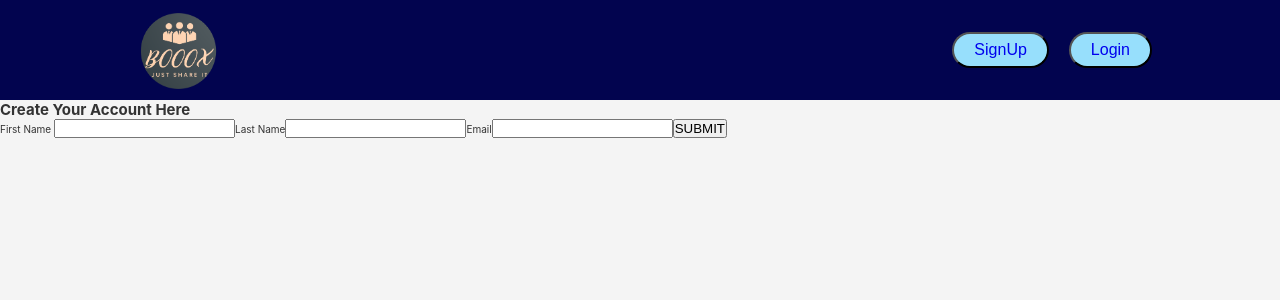
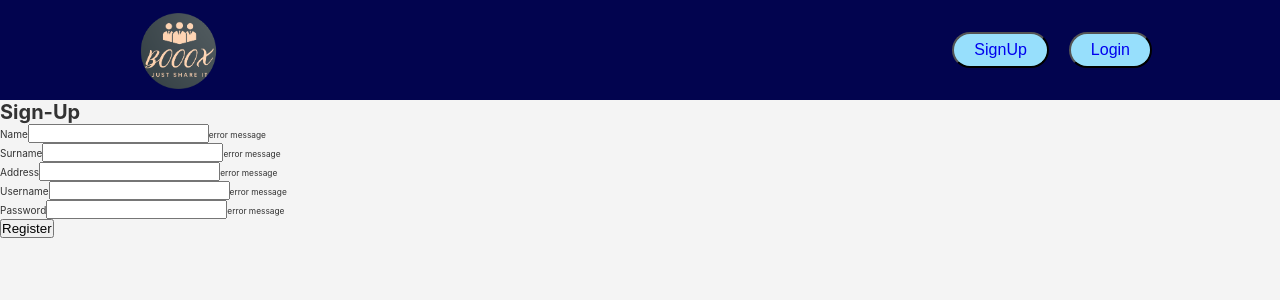
Before and after one commit to lavinialoredana/booox-fe, a React (Create React App) app: page /signup in a window 1280 px wide. Shown: the top 300 px of the page. Built offline with nearby package versions, Linux system fonts and the light colour scheme; the HTML template or start-up script is replaced by a standard one.

Commit message:
updated with Roshan's code

```diff
--- /dev/null
+++ b/src/components/Delete.js
@@ -0,0 +1,38 @@
+import React, { useState, useEffect } from "react";
+import "../App.css";
+
+const Delete = (props) => {
+  const [isDeleted, setIsDeleted] = useState(true);
+
+  const deleteFunction = (id) => {
+    fetch("/delete?q=" + id, {
+      method: "DELETE",
+      header: {
+        Accept: "application.json",
+        "Content-Type": "application.json",
+      },
+    });
+    if (isDeleted === true) {
+      setIsDeleted(false);
+    }
+
+    if (isDeleted === false) {
+      setIsDeleted(true);
+    }
+
+    props.reRenderFunction(isDeleted);
+  };
+
+  return (
+    <button
+      className="book-delete-button"
+      onClick={() => {
+        deleteFunction(props.idToDelete);
+      }}
+    >
+      <p>DELETE</p>
+    </button>
+  );
+};
+
+export default Delete;
--- a/src/components/Login.js
+++ b/src/components/Login.js
@@ -1,24 +1,39 @@
-import React from 'react';
-import '../App.css';
-import Button from './Button';
+import React from "react";
+import "../App.css";
+import Button from "./Button";
+import { Link } from "react-router-dom";
 
 const Login = (props) => {
+  return (
+    <div className="login-register-body">
+      <div className="login-register-container">
+        <div className="login-register-header">
+          <h1>Login</h1>
+        </div>
 
-
-
-    return (
-        <div class="form-div-2">
-                    <h2>Sign In here</h2>
-                    <form class="login-form">
-                        <label for="username">Username</label>
-                        <input type="text" name="username" id="username" />
-                        <label for="password">Password</label>
-                        <input type="password" name="password" id="password" />
-                        <Button buttonName = 'login'/>
-
-                    </form>
+        <form className="form" id="form">
+          <div className="form-control">
+            <level for="login-username">Username</level>
+            <input type="text" id="login-username" />
+            <i className="fas fa-check-circle" />
+            <i className="fas fa-exclamation-circle" />
+            <small>error message</small>
+          </div>
+          <div className="form-control">
+            <level for="login-password">Password</level>
+            <input type="text" id="login-password" />
+            <i className="fas fa-check-circle" />
+            <i className="fas fa-exclamation-circle" />
+            <small>error message</small>
+          </div>
+          <button>Login</button>
+        </form>
+        <div>
+          <Link to="/loggedIn/">click me for user page</Link>
         </div>
-    )
-}
+      </div>
+    </div>
+  );
+};
 
 export default Login;
--- a/src/components/Search.js
+++ b/src/components/Search.js
@@ -4,21 +4,42 @@ import Button from "./Button";
 
 const Search = (props) => {
   const [inputValue, setInputValue] = useState("");
-  const [inputValue1, setInputValue1] = useState("");
 
   const handleOnChange = (event) => {
-    const newData = event.target.value;
-    setInputValue(newData);
+    setInputValue(event.target.value);
   };
+
+  console.log(inputValue);
 
   const handleOnSubmit = (event) => {
     event.preventDefault();
     props.search(inputValue);
-    setInputValue1("some");
   };
 
+  //   const handleOnSubmit = async (event) => {
+  //     await fetch("/search", {
+  //       method: "GET",
+  //       headers: {
+  //         "Content-Type": "application/json",
+  //       },
+  //       // We convert the React state to JSON and send it as the POST body
+  //       body: JSON.stringify(inputValue)
+  //     }).then(function (response) {
+  //       console.log(response);
+  //       response.json();
+  //     })
+
+  //     event.preventDefault();
+  //   };
+
+  //   const handleOnSubmit = (event) => {
+  //     event.preventDefault();
+  //
+
+  //   };
+
   return (
-    <div className={inputValue1 ? "search search1" : "search"}>
+    <div className="search">
       <form onSubmit={handleOnSubmit}>
         <label htmlFor="search"></label>
         <input
--- a/src/components/SearchResults.js
+++ b/src/components/SearchResults.js
@@ -1,39 +1,42 @@
 import React, { useState, useEffect } from "react";
 import "../App.css";
 import Search from "./Search";
+import Delete from "./Delete";
 
 const SearchResults = () => {
   const [finalSearchValue, setFinalSearchValue] = useState("");
-  console.log(finalSearchValue);
+  console.log("finaaalsearchvalue", finalSearchValue);
 
   const [fetchedData, setFetchedData] = useState([]);
 
+  const [renderOnDelete, setRenderOnDelete] = useState();
+
   useEffect(() => {
-    fetch("/search")
+    fetch(`/search?q=${finalSearchValue}`)
       .then((res) => res.json())
       .then((result) => setFetchedData(result))
       .catch((error) => console.error(error));
-  }, []);
+  }, [finalSearchValue, renderOnDelete]);
 
   console.log("fetchedData", fetchedData);
+  console.log(finalSearchValue);
 
-  finalSearchValue.toLowerCase();
-
-  const filtered = fetchedData.filter(
-    (any) =>
-      any.author.toLowerCase().includes(finalSearchValue) ||
-      any.title.toLowerCase().includes(finalSearchValue) ||
-      any.language.toLowerCase().includes(finalSearchValue) ||
-      any.publisher.toLowerCase().includes(finalSearchValue) ||
-      any.subtitle.toLowerCase().includes(finalSearchValue)
-  );
-  console.log("filtered", filtered);
+  //   const filtered = fetchedData.filter(
+  //     (any) =>
+  //       any.author.toLowerCase().includes(finalSearchValue) ||
+  //       any.title.toLowerCase().includes(finalSearchValue) ||
+  //       any.language.toLowerCase().includes(finalSearchValue) ||
+  //       any.publisher.toLowerCase().includes(finalSearchValue) ||
+  //       any.subtitle.toLowerCase().includes(finalSearchValue)
+  //   );
+  //   console.log("filtered", filtered);
 
   const DisplayAll = () => {
     if (finalSearchValue === "*") {
       return fetchedData.map((any) => {
         return (
           <div className="single-book-details">
+            <Delete />
             <div>{any.title}</div>
             <div>{any.author}</div>
             <div>{any.published_date}</div>
@@ -45,9 +48,10 @@ const SearchResults = () => {
         );
       });
     } else {
-      return filtered.map((any) => {
+      return fetchedData.map((any) => {
         return (
           <div className="single-book-details">
+            <Delete idToDelete={any.id} reRenderFunction={setRenderOnDelete} />
             <div>Title : {any.title}</div>
             <div>Author : {any.author}</div>
             <div>Published date: {any.published_date}</div>
@@ -61,10 +65,6 @@ const SearchResults = () => {
     }
   };
 
-  const display = {
-    display: "none",
-  };
-
   return (
     <div className="search-results">
       <div>
--- a/src/components/SignUp.js
+++ b/src/components/SignUp.js
@@ -1,112 +1,98 @@
-import React, { useState, useEffect } from 'react';
-import '../App.css';
-import Button from './Button';
-
-
-
+import React, { useState, useEffect } from "react";
+import "../App.css";
+import Button from "./Button";
 
 const SignUp = () => {
-
-
   const [formData, setFormData] = useState({
     id: "",
     firstName: "",
     lastName: "",
-    email: ""
+    email: "",
   });
 
-const handleOnChange = event => {
-
+  const handleOnChange = (event) => {
     const updateFormData = {
       ...formData,
-      [event.target.name]: event.target.value
+      [event.target.name]: event.target.value,
     };
     setFormData(updateFormData);
+  };
 
-
-}
-
-
-
-const [reRender, setReRender] = useState('enable')
+  const [reRender, setReRender] = useState("enable");
   const handleSubmit = (event) => {
-    if (reRender === 'enable'){
-             setReRender('disable')
-    }
-
-    else{
-        setReRender('enable')
+    if (reRender === "enable") {
+      setReRender("disable");
+    } else {
+      setReRender("enable");
     }
   };
   console.log(formData.firstName);
   console.log(formData.lastName);
   console.log(formData.email);
 
-
-
   const initialValue = {
     firstName: "",
     lastName: "",
-    email: ""
+    email: "",
+  };
 
-}
-
-const [fetchedData, setFetchedData] = useState([])
+  const [fetchedData, setFetchedData] = useState([]);
   console.log(fetchedData);
 
-
-
-
-console.log('rerender', reRender);
+  console.log("rerender", reRender);
 
   // function fetchData () {
 
-
-
   // }
 
-
-
-
-
   return (
-            <div className="form-div-3" >
-                <h2>Create Your Account Here</h2>
-            <form  class="login-form signup-form" method="POST" action="http://localhost:3000/userinfo" target="_blank" onSubmit={handleSubmit} >
-
-{/* <label for="username-new">Choose Your Username</label>
-<input type="username" name="username-new" id="username-new" /> */}
-
-<label for="firstname">First Name </label>
-<input type="text" name="firstName" id="firstname" onChange={handleOnChange} value={formData.firstName.toString()}/>
-
-<label for="lastname">Last Name</label>
-<input type="text" name="lastName" id="lastname" onChange={handleOnChange} value={formData.lastName.toString()} />
-
-<label for="email">Email</label>
-<input type="text" name="email" id="email" onChange={handleOnChange} value={formData.email.toString()}/>
-
-{/* <label for="address">Address</label>
-<input type="text" name="address" id="address" />
-
-<label for="password-new">Create Password</label>
-<input type="password" name="password-new" id="password-new" />
-
-<label for="confirm-password">Confirm Password</label>
-<input type="password" name="confirm-password" id="confirm-password" /> */}
-<Button type="submit" buttonName="SUBMIT" />
-</form>
-
-<div>
-    <span>
-    {fetchedData.map( ( any) => {
-       return  <p>{any.name}</p>
-    })}
-    </span>
+    <div className="login-register-body">
+      <div className="login-register-container">
+        <div className="login-register-header">
+          <h1>Sign-Up</h1>
         </div>
 
+        <form className="form" id="form">
+          <div className="form-control">
+            <level for="signup-name">Name</level>
+            <input type="text" id="signup-name" />
+            <i className="fas fa-check-circle" />
+            <i className="fas fa-exclamation-circle" />
+            <small>error message</small>
           </div>
-    )
-}
+          <div className="form-control">
+            <level for="signup-surname">Surname</level>
+            <input type="text" id="signup-surname" />
+            <i className="fas fa-check-circle" />
+            <i className="fas fa-exclamation-circle" />
+            <small>error message</small>
+          </div>
+          <div className="form-control">
+            <level for="signup-address">Address</level>
+            <input type="text" id="signup-address" />
+            <i className="fas fa-check-circle" />
+            <i className="fas fa-exclamation-circle" />
+            <small>error message</small>
+          </div>
+          <div className="form-control">
+            <level for="signup-username">Username</level>
+            <input type="text" id="signup-username" />
+            <i className="fas fa-check-circle" />
+            <i className="fas fa-exclamation-circle" />
+            <small>error message</small>
+          </div>
+          <div className="form-control">
+            <level for="signup-password">Password</level>
+            <input type="text" id="signup-password" />
+            <i className="fas fa-check-circle" />
+            <i className="fas fa-exclamation-circle" />
+            <small>error message</small>
+          </div>
+          <button>Register</button>
+        </form>
+      </div>
+    </div>
+  );
+};
 
 export default SignUp;
```
Also changed, not shown: src/components/BookUpload.js (+1 -6 lines), src/components/LoggedInNavigation.js (added, +23 -0 lines), src/components/UserPage.js (added, +19 -0 lines). Lines whose indentation alone changed are shown as unchanged.
